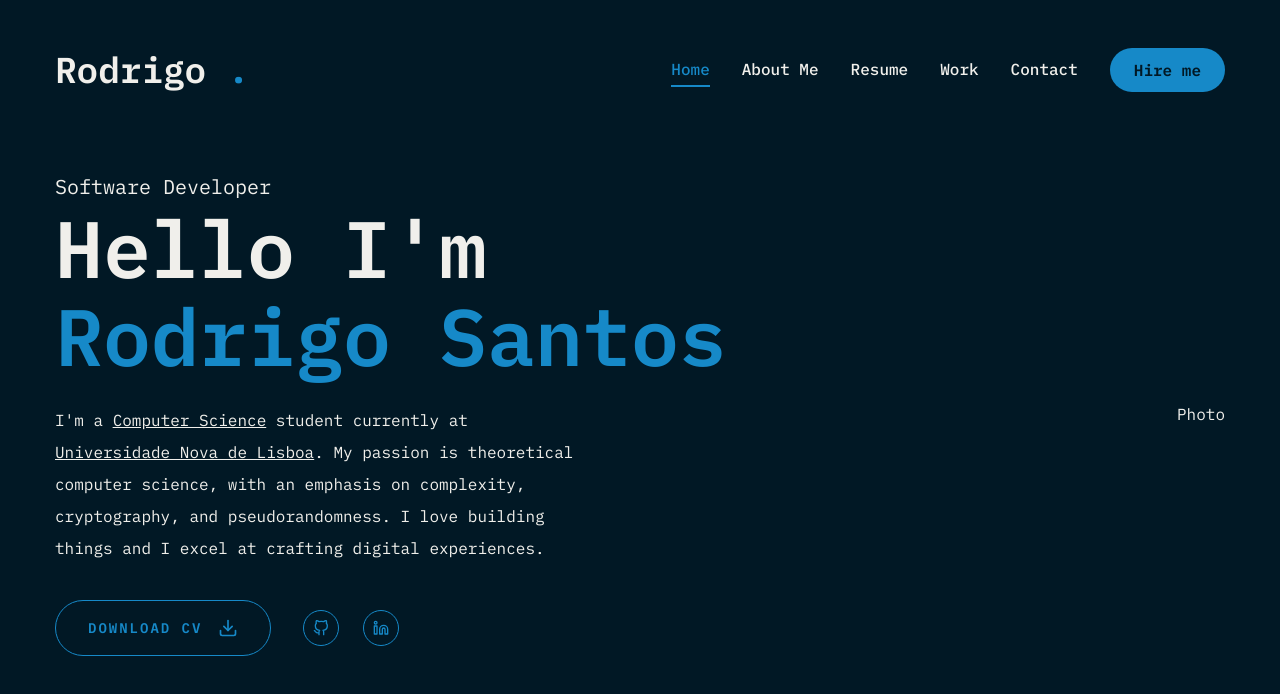
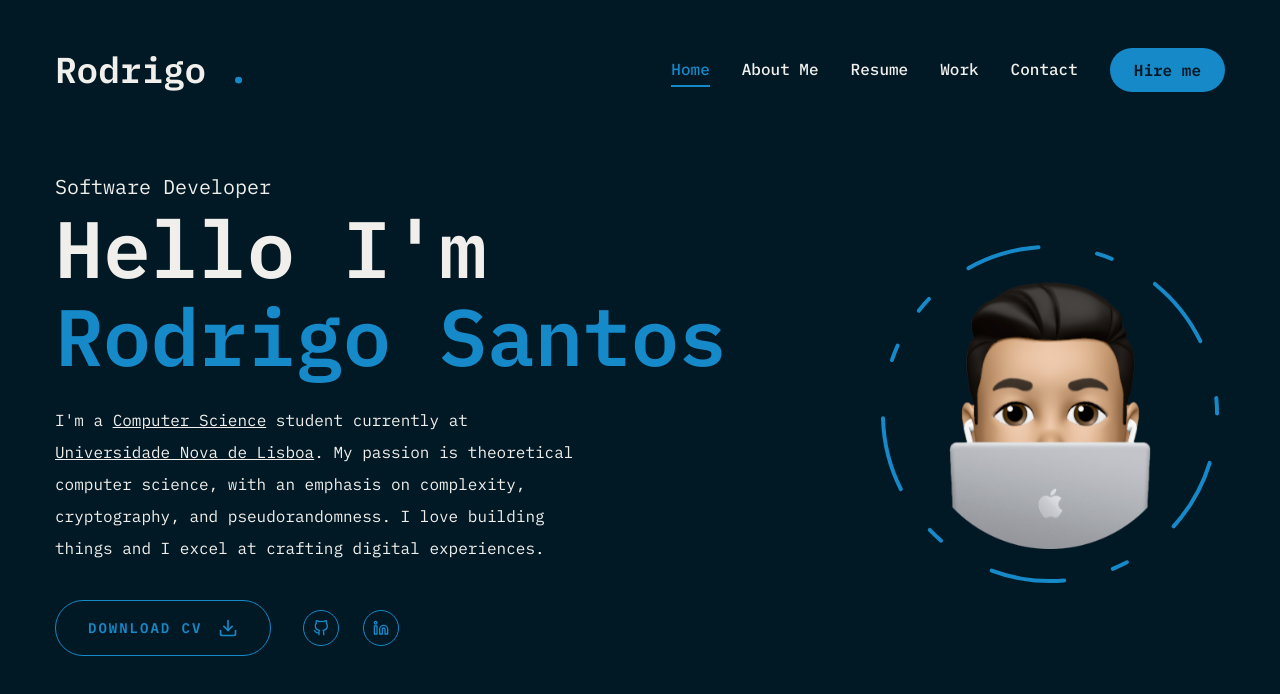
Before and after one commit to RodrigoRafaelSantos7/portfolio-website, a Next.js app: page / in a window 1280 px wide. Shown: the top 694 px of the page. Built offline with nearby package versions, Linux system fonts and the light colour scheme.

Commit message:
Added the photo to the homepage, and the circle around it

```diff
--- a/app/page.tsx
+++ b/app/page.tsx
@@ -10,7 +10,7 @@ const Home = () => {
       <div className="container mx-auto h-full">
         <div className="flex flex-col lg:flex-row items-center justify-between lg:pt-8 lg:pb-24">
           {/* Text */}
-          <div className="text-center lg:text-left">
+          <div className="text-center lg:text-left order-2 lg:order-none">
             <span className="text-xl">Software Developer</span>
             <h1 className="h1 mb-6">
               Hello I'm <br />{" "}
@@ -48,7 +48,7 @@ const Home = () => {
             </div>
           </div>
           {/* Photo */}
-          <div>
+          <div className="order-1 lg:order-none mb-8 lg:mb-0">
             <Photo />
           </div>
         </div>
--- a/components/Photo.tsx
+++ b/components/Photo.tsx
@@ -1,7 +1,65 @@
-import React from "react";
+"use client";
+
+import { motion } from "framer-motion";
+import Image from "next/image";
 
 const Photo = () => {
-  return <div>Photo</div>;
+  return (
+    <div className="w-full h-full flex items-center justify-center relative">
+      <motion.div
+        initial={{ opacity: 0 }}
+        animate={{
+          opacity: 1,
+          transition: { duration: 2, delay: 0.4, ease: "easeIn" },
+        }}
+      >
+        <motion.div
+          initial={{ opacity: 0 }}
+          animate={{
+            opacity: 1,
+            transition: { duration: 2.4, delay: 0.4, ease: "easeInOut" },
+          }}
+          className="relative w-[350px] h-[350px] lg:w-[350px] lg:h-[350px] flex items-center justify-center"
+        >
+          <Image
+            src="/assets/profile.png"
+            alt=""
+            priority
+            quality={100}
+            width={270}
+            height={270}
+            className="object-contain"
+          />
+          <motion.svg
+            className="absolute top-0 left-0 w-full h-full"
+            fill="transparent"
+            viewBox="0 0 352 352"
+            xmlns="http://www.w3.org/2000/svg"
+          >
+            <motion.circle
+              cx="176"
+              cy="176"
+              r="168"
+              stroke="#1689C8"
+              strokeWidth="4"
+              strokeLinecap="round"
+              strokeLinejoin="round"
+              initial={{ strokeDasharray: "24 10 0 0" }}
+              animate={{
+                strokeDasharray: ["15 120 25 25", "16 25 92 72", "4 250 22 22"],
+                rotate: [120, 360],
+              }}
+              transition={{
+                duration: 20,
+                repeat: Infinity,
+                repeatType: "reverse",
+              }}
+            />
+          </motion.svg>
+        </motion.div>
+      </motion.div>
+    </div>
+  );
 };
 
 export default Photo;
```
Also changed, not shown: public/assets/picture.png (added), public/assets/profile.png (added).
